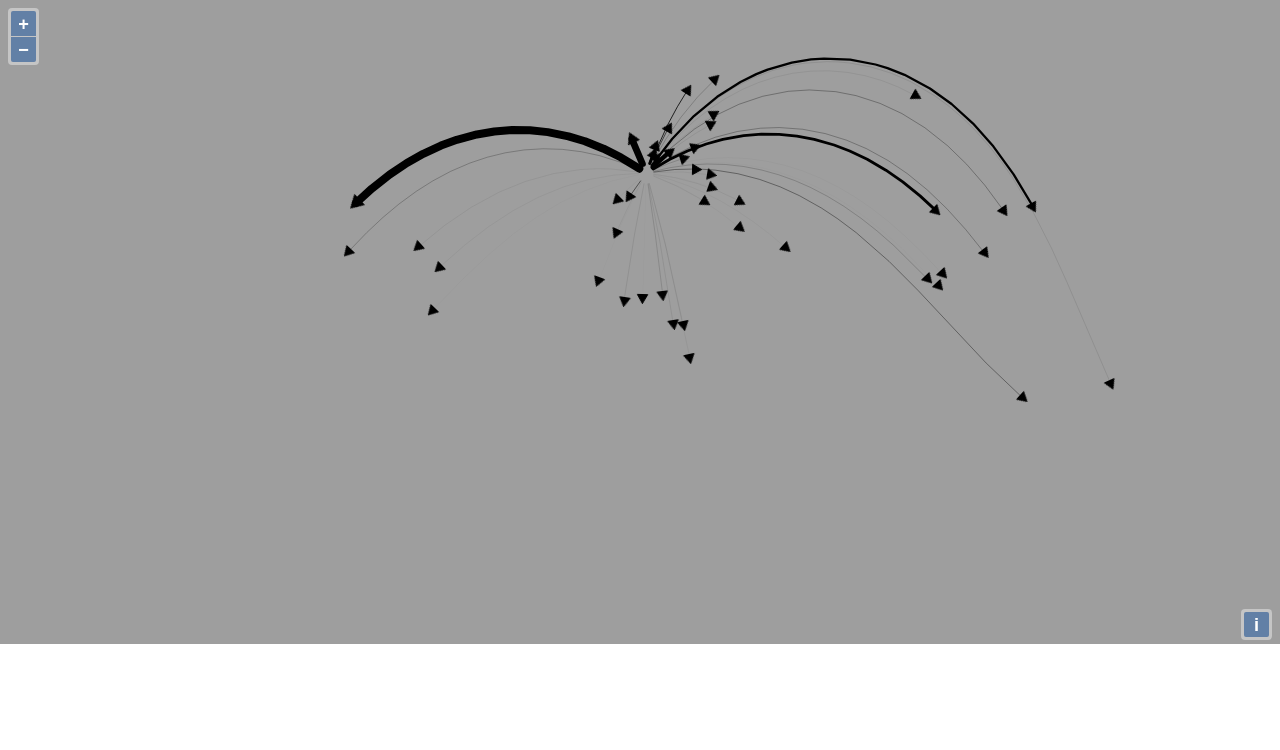
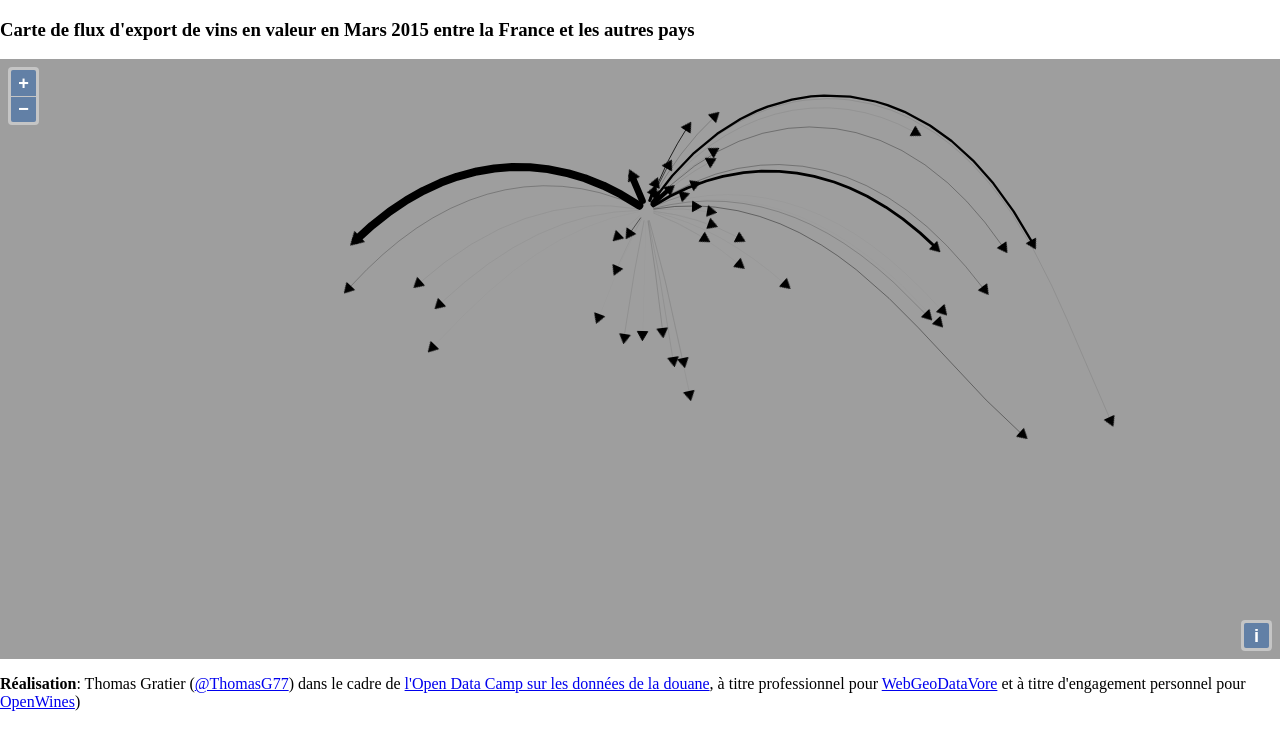
Before and after one commit to ThomasG77/datadouane_raw, a website: page flux_vin_export_mars_2015.html in a window 1280 px wide. Drawn offline with Linux system fonts and the light colour scheme.

Commit message:
Add credits and change style to reduce map height

```diff
--- a/assets/css/styles.css
+++ b/assets/css/styles.css
@@ -4,6 +4,6 @@ body {
 }
 
 .map {
-  height: 100%;
+  height: 600px;
   width: 100%;
 }
--- a/flux_vin_export_mars_2015.html
+++ b/flux_vin_export_mars_2015.html
@@ -6,7 +6,9 @@
     <title>Export vin France 2015</title>
   </head>
   <body>
+    <h3>Carte de flux d'export de vins en valeur en Mars 2015 entre la France et les autres pays</h3>
     <div id="map" class="map"></div>
+    <p><b>Réalisation</b>: Thomas Gratier (<a href="http://twitter.com/ThomasG77" target="_blank">@ThomasG77</a>) dans le cadre de <a href="https://www.etalab.gouv.fr/event/open-data-camp-sur-les-donnees-de-la-douane" target="_blank">l'Open Data Camp sur les données de la douane</a>, à titre professionnel pour <a href="http://webgeodatavore.net" target="_blank">WebGeoDataVore</a> et à titre d'engagement personnel pour <a href="http://openwines.eu" target="_blank">OpenWines</a>)</p>
     <script src="assets/js/bundle.js"></script>
   </body>
 </html>
```
Also changed, not shown: assets/css/styles.min.css.
